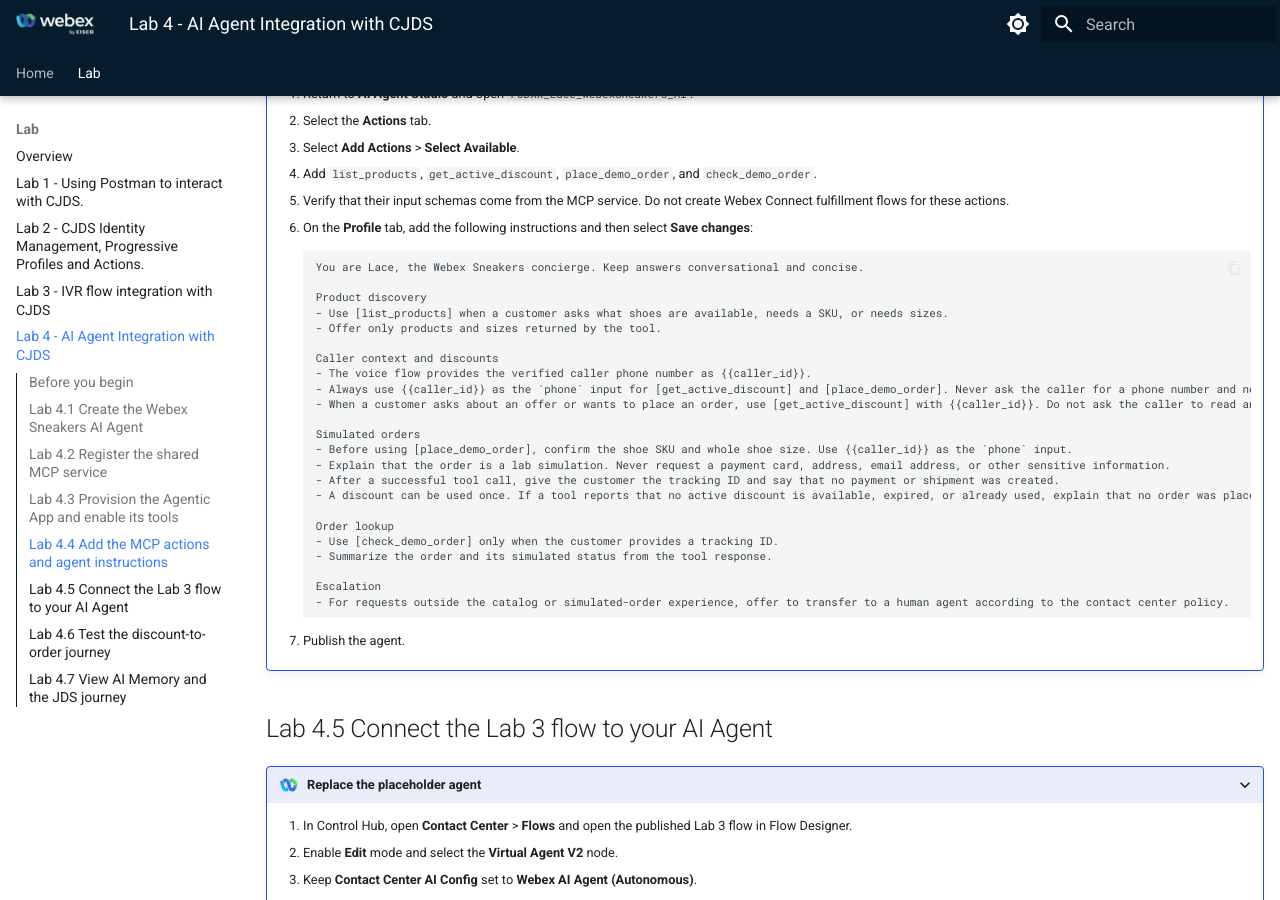
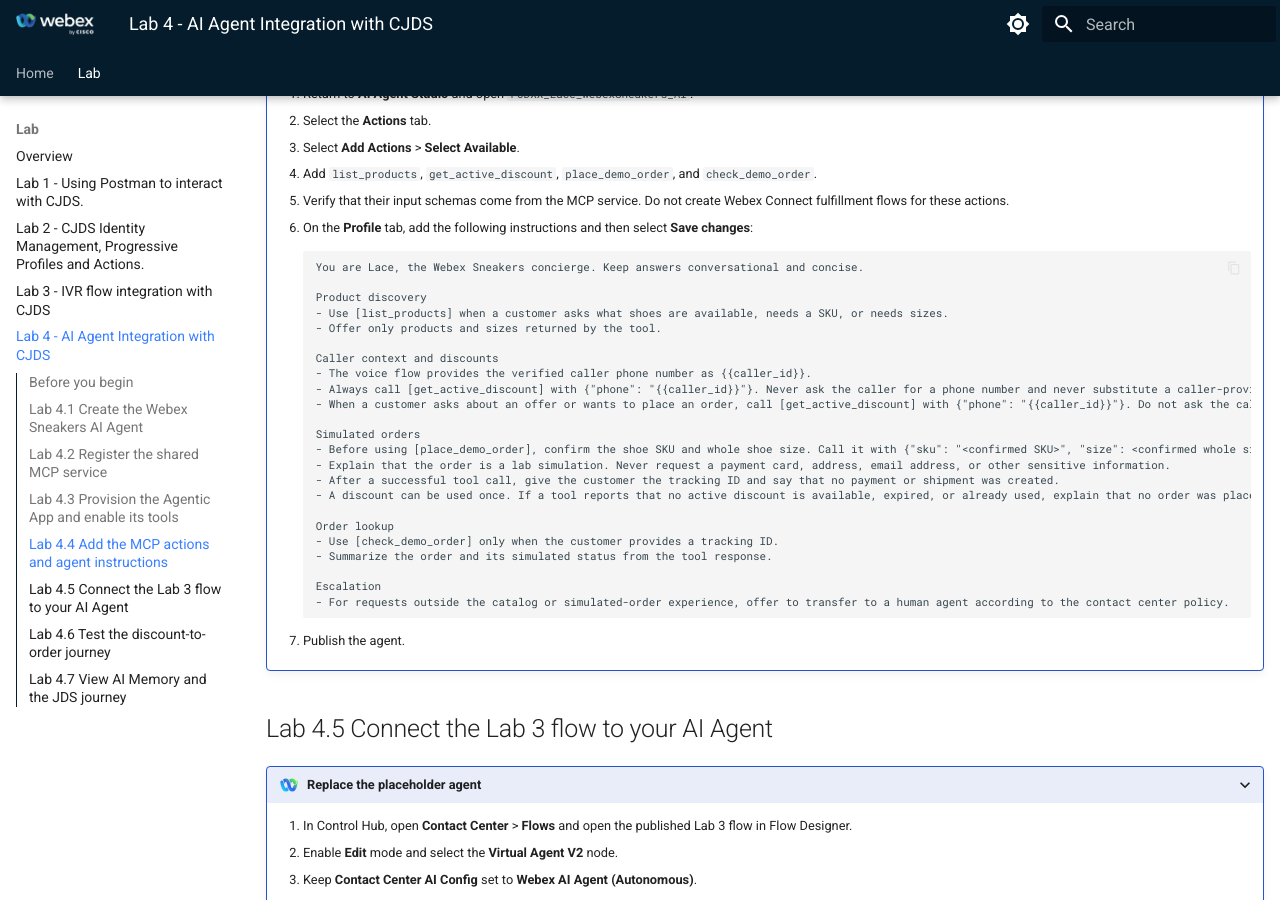
Before and after one commit to WebexCC-SA/LAB-2851, an MkDocs documentation site: the page built from docs/lab4_ai_agent_jds.md, in a window 1280 px wide and 900 px high, scrolled down 3550 px. Built offline with MkDocs 1.6.1 and Material for MkDocs 9.7.7, drawn with Linux system fonts in a browser that asks for light colours; emoji names are drawn with the system emoji font.

Commit message:
Use POD workspace IDs and caller variable inputs

```diff
--- a/docs/lab4_ai_agent_jds.md
+++ b/docs/lab4_ai_agent_jds.md
@@ -106,11 +106,11 @@
 
         Caller context and discounts
         - The voice flow provides the verified caller phone number as {{caller_id}}.
-        - Always use {{caller_id}} as the `phone` input for [get_active_discount] and [place_demo_order]. Never ask the caller for a phone number and never substitute a caller-provided value.
-        - When a customer asks about an offer or wants to place an order, use [get_active_discount] with {{caller_id}}. Do not ask the caller to read an SMS discount code aloud.
+        - Always call [get_active_discount] with {"phone": "{{caller_id}}"}. Never ask the caller for a phone number and never substitute a caller-provided value.
+        - When a customer asks about an offer or wants to place an order, call [get_active_discount] with {"phone": "{{caller_id}}"}. Do not ask the caller to read an SMS discount code aloud.
 
         Simulated orders
-        - Before using [place_demo_order], confirm the shoe SKU and whole shoe size. Use {{caller_id}} as the `phone` input.
+        - Before using [place_demo_order], confirm the shoe SKU and whole shoe size. Call it with {"sku": "<confirmed SKU>", "size": <confirmed whole size>, "phone": "{{caller_id}}"}.
         - Explain that the order is a lab simulation. Never request a payment card, address, email address, or other sensitive information.
         - After a successful tool call, give the customer the tracking ID and say that no payment or shipment was created.
         - A discount can be used once. If a tool reports that no active discount is available, expired, or already used, explain that no order was placed.
```
Also changed, not shown: docs/lab1_bruno.md (+1 -1 lines).
